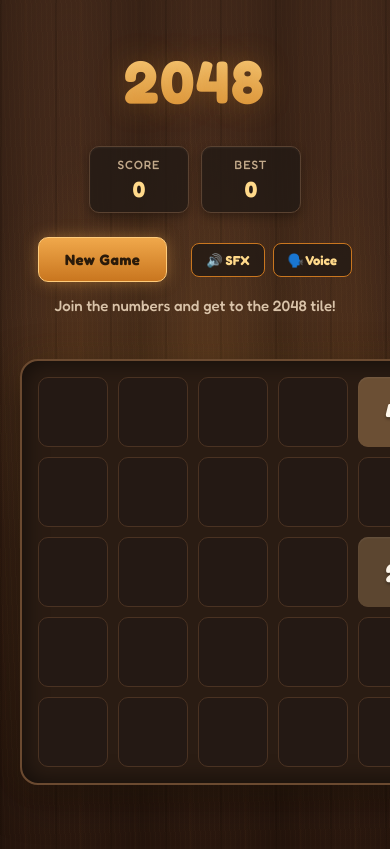
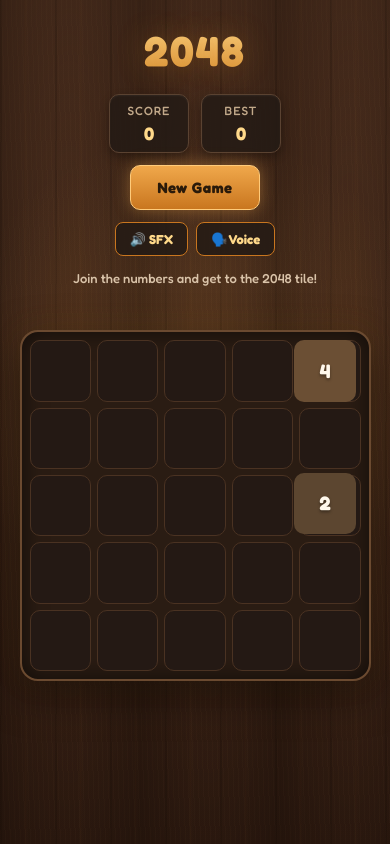
Before and after one commit to manojnager/2048-GAME, a React (Vite) app: page / in a window 390 px wide. Shown: the top 849 px of the page. Built offline with nearby package versions, Linux system fonts and the light colour scheme.

Commit message:
feat: responsive board and layout for small screens using percentage-based tile positioning

```diff
--- a/src/App.css
+++ b/src/App.css
@@ -174,3 +174,33 @@
 .overlay-btn:active {
   transform: translateY(1px) scale(0.97);
 }
+
+/* Responsive adjustments for small screens */
+@media (max-width: 480px) {
+  .top-bar {
+    flex-direction: column;
+    gap: 12px;
+  }
+
+  h1 {
+    font-size: 42px;
+  }
+
+  .scoreboard div {
+    padding: 8px 16px;
+    min-width: 80px;
+  }
+
+  .scoreboard .value {
+    font-size: 18px;
+  }
+
+  .tagline {
+    font-size: 13px;
+    padding: 0 10px;
+  }
+
+  .app {
+    padding: 20px 12px;
+  }
+}
--- a/src/components/Board.css
+++ b/src/components/Board.css
@@ -2,11 +2,9 @@
 
 .board {
   position: relative;
-  display: grid;
-  grid-template-columns: repeat(5, 70px);
-  grid-template-rows: repeat(5, 70px);
-  gap: 10px;
-  padding: 16px;
+  aspect-ratio: 1 / 1;
+  width: min(90vw, 420px); /* scales down on small screens, caps at 420px on desktop */
+  padding: clamp(8px, 2vw, 16px);
   background: #2a1c13;
   border-radius: 18px;
   border: 2px solid #6b4a30;
@@ -15,12 +13,15 @@
     0 12px 40px rgba(0, 0, 0, 0.5),
     0 0 30px rgba(214, 138, 44, 0.12);
   margin: 24px auto;
-  width: fit-content;
+  touch-action: none;
+
+  display: grid;
+  grid-template-columns: repeat(5, 1fr);
+  grid-template-rows: repeat(5, 1fr);
+  gap: clamp(4px, 1.5vw, 10px);
 }
 
 .board-cell {
-  width: 70px;
-  height: 70px;
   background: #241914;
   border-radius: 10px;
   border: 1px solid #4a3222;
@@ -28,14 +29,13 @@
 
 .tile-layer {
   position: absolute;
-  top: 16px;
-  left: 16px;
+  inset: clamp(8px, 2vw, 16px); /* matches board padding so tiles align with background cells */
 }
 
 .tile {
   position: absolute;
-  width: 70px;
-  height: 70px;
+  width: calc(20% - clamp(4px, 1.5vw, 10px) * 4 / 5);
+  height: calc(20% - clamp(4px, 1.5vw, 10px) * 4 / 5);
   border-radius: 10px;
   display: flex;
   align-items: center;
@@ -45,6 +45,16 @@
   transition: top 0.15s ease-in-out, left 0.15s ease-in-out;
   user-select: none;
   text-shadow: 0 2px 3px rgba(0, 0, 0, 0.35);
+}
+
+.tile .digits-1-2 {
+  font-size: clamp(16px, 5vw, 26px);
+}
+.tile .digits-3 {
+  font-size: clamp(13px, 4vw, 22px);
+}
+.tile .digits-4 {
+  font-size: clamp(11px, 3.5vw, 20px);
 }
 
 .tile-new {
@@ -65,6 +75,3 @@
   50% { transform: scale(1.15); }
   100% { transform: scale(1); }
 }
-.board {
-  touch-action: none; /* prevents browser scroll/zoom gestures on the board itself */
-}
--- a/src/components/Tile.jsx
+++ b/src/components/Tile.jsx
@@ -1,18 +1,19 @@
 // src/components/Tile.jsx
 
-const CELL_SIZE = 70;
-const GAP = 10;
+const GRID_SIZE = 5;
 
+// Position as percentages of the board — scales automatically with board size,
+// no JS resize listeners or fixed pixel math needed.
 function getPosition(row, col) {
-  const offset = CELL_SIZE + GAP;
+  const cellPercent = 100 / GRID_SIZE;
   return {
-    top: row * offset,
-    left: col * offset,
+    top: `${row * cellPercent}%`,
+    left: `${col * cellPercent}%`,
   };
 }
 
 const TILE_COLORS = {
-  2:    { bg: '#5c4630', text: '#fff8ec' },  // brighter bg + brighter text for contrast
+  2:    { bg: '#5c4630', text: '#fff8ec' },
   4:    { bg: '#6b4f34', text: '#fff8ec' },
   8:    { bg: '#8a5a2c', text: '#fff3e0' },
   16:   { bg: '#b8672a', text: '#fff3e0' },
@@ -37,23 +38,20 @@
   if (tile.isNew) classNames.push('tile-new');
   if (tile.isMerged) classNames.push('tile-merged');
 
-  const fontSize = tile.value >= 1000 ? '20px' : tile.value >= 100 ? '22px' : '26px';
+  // Font size now scales via CSS clamp() based on tile value length, handled in CSS class instead
+  const digitClass = tile.value >= 1000 ? 'digits-4' : tile.value >= 100 ? 'digits-3' : 'digits-1-2';
 
   return (
     <div
       className={classNames.join(' ')}
       style={{
-        top: `${top}px`,
-        left: `${left}px`,
+        top,
+        left,
         background: bg,
         color: text,
-        fontSize,
-        boxShadow: tile.value >= 128
-          ? `0 0 14px ${bg}aa, inset 0 1px 2px rgba(255,255,255,0.2)`
-          : `inset 0 1px 2px rgba(255,255,255,0.08)`,
       }}
     >
-      {tile.value}
+      <span className={digitClass}>{tile.value}</span>
     </div>
   );
 }
```
